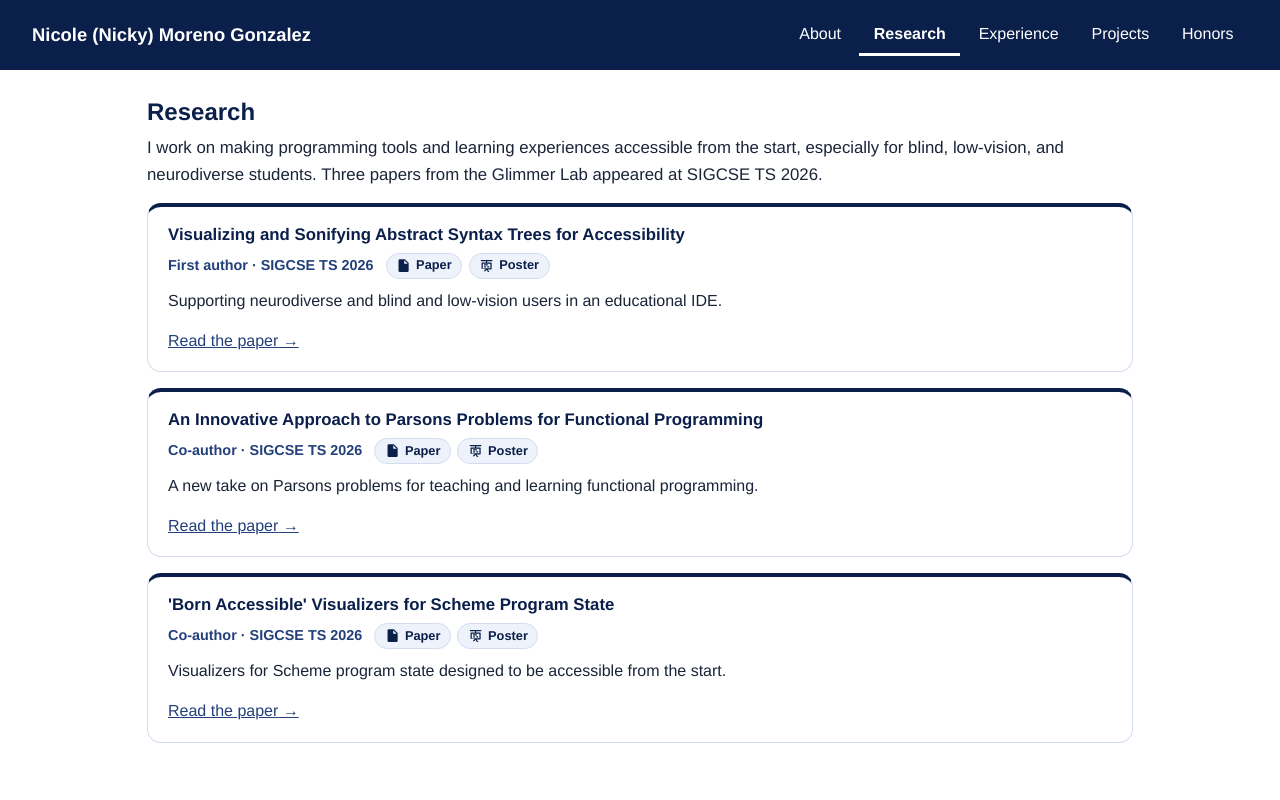
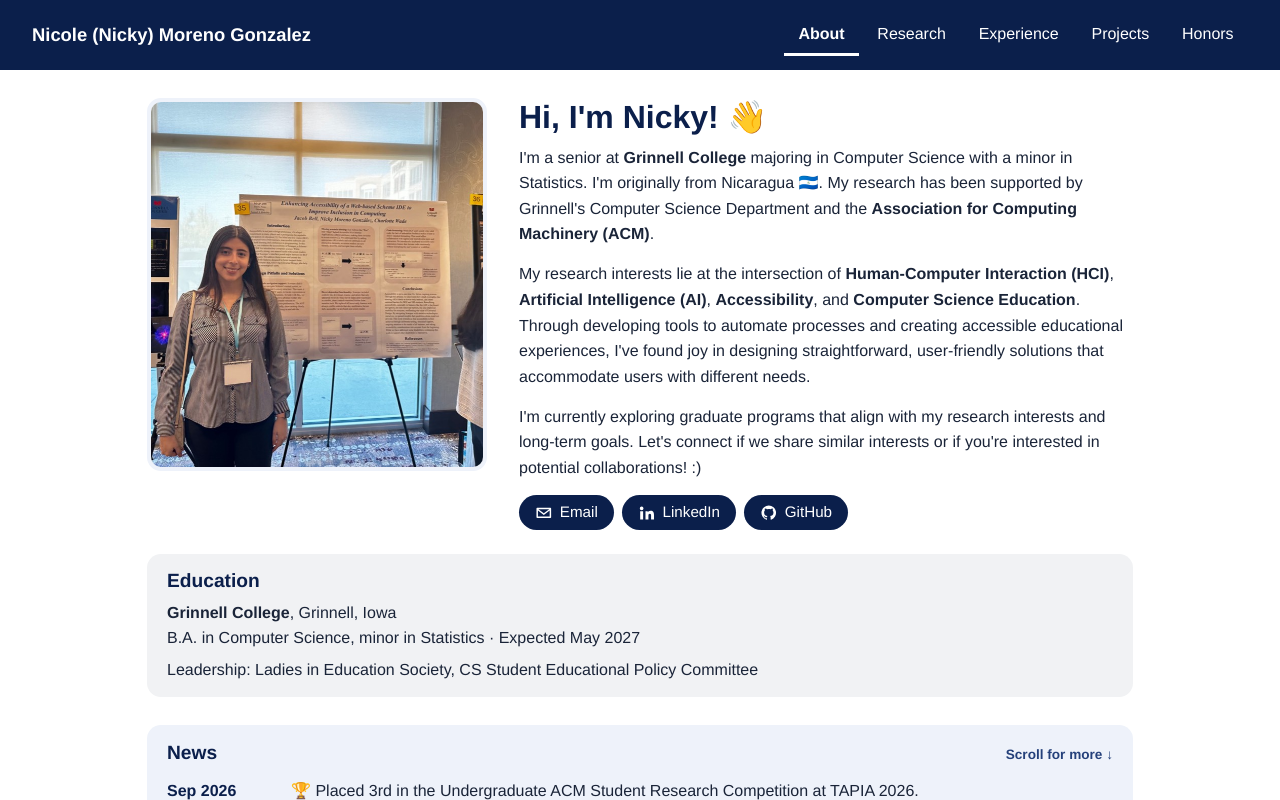
Before and after one commit to morenoni/nicky-personal-website, a React (Vite) app: page /#research in a window 1280 px wide. Shown: the top 800 px of the page. Built offline with nearby package versions, Linux system fonts and the light colour scheme.

Commit message:
Link between the pages instead of switching tabs

```diff
--- a/src/App.jsx
+++ b/src/App.jsx
@@ -1,27 +1,21 @@
-// The whole site: skip link, top bar with tabs, and one panel per tab.
+// One page of the site: skip link, top bar with the menu, and the content of the current page.
 
 import SkipLink from './components/SkipLink.jsx';
 import TopBar from './components/TopBar.jsx';
-import TabPanel from './components/TabPanel.jsx';
-import useActiveTab from './hooks/useActiveTab.js';
-import { TABS } from './tabs.js';
+import { PAGES } from './pages.js';
 import { SITE_NAME } from './site.js';
 
-export default function App() {
-	const [activeId, setActiveId] = useActiveTab(TABS);
+export default function App({ pageId }) {
+	const page = PAGES.find(({ id }) => id === pageId) ?? PAGES[0];
 
 	return (
 		<>
 			<SkipLink />
-			<TopBar tabs={TABS} activeId={activeId} onSelect={setActiveId} />
+			<TopBar pages={PAGES} currentId={page.id} />
 			<main id="main" tabIndex={-1}>
-				{/* One page-level heading for screen readers; each tab starts with an h2 */}
+				{/* One page-level heading for screen readers; each page starts with an h2 */}
 				<h1 className="sr-only">{SITE_NAME}</h1>
-				{TABS.map(({ id, Panel }) => (
-					<TabPanel key={id} id={id} active={id === activeId}>
-						<Panel />
-					</TabPanel>
-				))}
+				<page.Panel />
 			</main>
 		</>
 	);
--- a/src/components/TopBar.css
+++ b/src/components/TopBar.css
@@ -1,4 +1,4 @@
-/* Navy bar across the top: the site name, the tab bar, and the collapsed (menu button) layout. */
+/* Navy bar across the top: the site name, the links to each page, and the collapsed (menu button) layout. */
 
 .topbar,
 .topbar-ruler {
@@ -20,25 +20,25 @@
 }
 .brand:focus-visible { outline-color: var(--white); }
 
-/* ---------- Tabs ---------- */
+/* ---------- Links to the pages ---------- */
 
-.tabs { display: flex; flex-wrap: nowrap; gap: .25rem; }
+.nav-links { display: flex; flex-wrap: nowrap; gap: .25rem; list-style: none; margin: 0; padding: 0; }
 
-.tabs button,
-.tab-ghost {
-	font: inherit;
+.nav-links a,
+.nav-ghost {
+	display: block;
 	color: var(--white);
-	background: transparent;
-	border: 0;
+	text-decoration: none;
 	border-bottom: 3px solid transparent;
 	padding: .4rem .9rem;
 }
-.tabs button { cursor: pointer; }
-.tabs button:hover { border-bottom-color: var(--on-navy-hover); }
-.tabs button[aria-selected="true"],
-.tab-ghost.is-active { font-weight: 700; }
-.tabs button[aria-selected="true"] { border-bottom-color: var(--white); }
-.tabs button:focus-visible { outline-color: var(--white); }
+.nav-links a:hover { border-bottom-color: var(--on-navy-hover); }
+.nav-links a:focus-visible { outline-color: var(--white); }
+
+/* The page you are on */
+.nav-links a[aria-current="page"],
+.nav-ghost.is-current { font-weight: 700; }
+.nav-links a[aria-current="page"] { border-bottom-color: var(--white); }
 
 /* ---------- Menu button (only shown when the bar is collapsed) ---------- */
 
@@ -54,7 +54,7 @@
 .menu-toggle:focus-visible { outline-color: var(--white); }
 
 /* ---------- Collapsed bar ----------
-   TopBar.jsx adds .compact whenever the tabs do not fit on one line.
+   TopBar.jsx adds .compact whenever the links do not fit on one line.
    These rules reach the real bar only (> and nav), never the invisible ruler below,
    because the ruler must always measure the full-size bar. */
 
@@ -63,13 +63,13 @@
 .topbar.compact > .menu-toggle { display: block; position: absolute; top: .55rem; right: .6rem; }
 .topbar.compact > nav { display: none; width: 100%; }
 .topbar.compact.menu-open > nav { display: block; }
-.topbar.compact nav .tabs { flex-direction: column; gap: 0; border-top: 1px solid var(--on-navy-border); }
-.topbar.compact nav .tabs button { text-align: center; padding: .7rem .9rem; border-bottom: 1px solid var(--on-navy-divider); }
-.topbar.compact nav .tabs button[aria-selected="true"] { background: var(--on-navy-active); }
+.topbar.compact nav .nav-links { flex-direction: column; gap: 0; border-top: 1px solid var(--on-navy-border); }
+.topbar.compact nav .nav-links a { padding: .7rem .9rem; border-bottom: 1px solid var(--on-navy-divider); }
+.topbar.compact nav .nav-links a[aria-current="page"] { background: var(--on-navy-active); }
 
 /* ---------- Invisible ruler ----------
    An unseen, full-size copy of the bar that is never collapsed. useCompactBar measures it
-   to learn whether the tabs would fit on one line. */
+   to learn whether the links would fit on one line. */
 
 .topbar-ruler {
 	position: absolute;
--- a/src/components/TopBar.jsx
+++ b/src/components/TopBar.jsx
@@ -1,28 +1,19 @@
-// The navy top bar: site name, tab bar, and (when the tabs do not fit) a menu button.
+// The navy top bar: site name, the links to each page, and (when the links do not fit
+// on one line) a menu button that folds them away.
 
 import { useRef, useState } from 'react';
 import Icon from './Icon.jsx';
-import TabList from './TabList.jsx';
 import useCompactBar from '../hooks/useCompactBar.js';
 import { SITE_NAME } from '../site.js';
 import './TopBar.css';
 
-export default function TopBar({ tabs, activeId, onSelect }) {
+export default function TopBar({ pages, currentId }) {
 	const barRef = useRef(null);
-	const navRef = useRef(null);
 	const toggleRef = useRef(null);
 	const [menuOpen, setMenuOpen] = useState(false);
 
 	const compact = useCompactBar(barRef);
 	const open = compact && menuOpen;
-
-	// Choosing a tab closes the menu. If focus was inside the menu, it moves to the menu
-	// button so keyboard users do not lose their place when the list disappears.
-	const handleSelect = id => {
-		if (compact && navRef.current.contains(document.activeElement)) toggleRef.current.focus();
-		setMenuOpen(false);
-		onSelect(id);
-	};
 
 	// Escape closes the menu and returns focus to the menu button
 	const handleKeyDown = event => {
@@ -38,37 +29,40 @@
 			className={`topbar${compact ? ' compact' : ''}${open ? ' menu-open' : ''}`}
 			onKeyDown={handleKeyDown}
 		>
-			<a className="brand" href="#about">{SITE_NAME}</a>
+			<a className="brand" href="./">{SITE_NAME}</a>
 
 			<button
 				ref={toggleRef}
 				className="menu-toggle"
 				type="button"
 				aria-expanded={open}
-				aria-controls="tabs"
+				aria-controls="site-nav"
 				aria-label="Menu"
 				onClick={() => setMenuOpen(!open)}
 			>
 				<Icon name="menu" />
 			</button>
 
-			<nav ref={navRef} aria-label="Main">
-				<TabList
-					tabs={tabs}
-					activeId={activeId}
-					orientation={compact ? 'vertical' : 'horizontal'}
-					onSelect={handleSelect}
-				/>
+			<nav id="site-nav" aria-label="Main">
+				<ul className="nav-links">
+					{pages.map(({ id, label, href }) => (
+						<li key={id}>
+							<a href={href} aria-current={id === currentId ? 'page' : undefined}>{label}</a>
+						</li>
+					))}
+				</ul>
 			</nav>
 
 			{/* Invisible, never-collapsed copy of the bar that useCompactBar measures */}
 			<div className="topbar-ruler" aria-hidden="true">
 				<span className="brand">{SITE_NAME}</span>
-				<div className="tabs">
-					{tabs.map(({ id, label }) => (
-						<span key={id} className={`tab-ghost${id === activeId ? ' is-active' : ''}`}>{label}</span>
+				<ul className="nav-links">
+					{pages.map(({ id, label }) => (
+						<li key={id}>
+							<span className={`nav-ghost${id === currentId ? ' is-current' : ''}`}>{label}</span>
+						</li>
 					))}
-				</div>
+				</ul>
 			</div>
 		</header>
 	);
--- a/src/hooks/useCompactBar.js
+++ b/src/hooks/useCompactBar.js
@@ -1,5 +1,5 @@
 // Decides whether the top bar should collapse into the menu button.
-// It collapses whenever the tabs do not fit on one line next to the site name,
+// It collapses whenever the page links do not fit on one line next to the site name,
 // and always on phone-sized screens, where the page layout is stacked anyway.
 
 import { useLayoutEffect, useState } from 'react';
@@ -16,9 +16,9 @@
 		// Measures the invisible, uncollapsed copy of the bar (see TopBar.css)
 		const update = () => {
 			const ruler = bar.querySelector('.topbar-ruler');
-			const tabs = ruler.querySelector('.tabs');
-			const wrapped = tabs.offsetTop > ruler.querySelector('.brand').offsetTop + 8;
-			const overflowing = tabs.scrollWidth > tabs.clientWidth;
+			const links = ruler.querySelector('.nav-links');
+			const wrapped = links.offsetTop > ruler.querySelector('.brand').offsetTop + 8;
+			const overflowing = links.scrollWidth > links.clientWidth;
 			setCompact(phone.matches || wrapped || overflowing);
 		};
 
--- a/src/main.jsx
+++ b/src/main.jsx
@@ -1,4 +1,5 @@
-// Entry point: loads the global styles and mounts the React app into the page.
+// Entry point, shared by every page. Each HTML file names its page in data-page
+// (for example data-page="research"), and the app shows that page.
 
 import { StrictMode } from 'react';
 import { createRoot } from 'react-dom/client';
@@ -8,8 +9,10 @@
 import App from './App.jsx';
 import './styles/contrast.css';   // last, so it can override the component styles
 
-createRoot(document.getElementById('root')).render(
+const root = document.getElementById('root');
+
+createRoot(root).render(
 	<StrictMode>
-		<App />
+		<App pageId={root.dataset.page} />
 	</StrictMode>,
 );
--- /dev/null
+++ b/src/pages.js
@@ -0,0 +1,17 @@
+// The site's pages, in the order they appear in the menu. Each page has an id (matching the
+// data-page in its HTML file), a label for the menu, the address of its HTML file, and the
+// component that shows its content. Keep the ids in step with PAGE_FILES in vite.config.js.
+
+import About from './panels/About/About.jsx';
+import Research from './panels/Research.jsx';
+import Experience from './panels/Experience.jsx';
+import Projects from './panels/Projects.jsx';
+import Honors from './panels/Honors.jsx';
+
+export const PAGES = [
+	{ id: 'about', label: 'About', href: './', Panel: About },
+	{ id: 'research', label: 'Research', href: 'research.html', Panel: Research },
+	{ id: 'experience', label: 'Experience', href: 'experience.html', Panel: Experience },
+	{ id: 'projects', label: 'Projects', href: 'projects.html', Panel: Projects },
+	{ id: 'honors', label: 'Honors', href: 'honors.html', Panel: Honors },
+];
--- a/src/styles/contrast.css
+++ b/src/styles/contrast.css
@@ -1,8 +1,8 @@
 /* Windows High Contrast / forced-colors mode: the system picks the colors,
-   so keep the selected tab and the box outlines visible. */
+   so keep the current page's link and the box outlines visible. */
 
 @media (forced-colors: active) {
-	.tabs button[aria-selected="true"] { border-bottom-color: Highlight; }
+	.nav-links a[aria-current="page"] { border-bottom-color: Highlight; }
 	.pill, .badge { border: 1px solid ButtonText; }
 	.card, .news, .education { border: 1px solid CanvasText; }
 }
--- a/src/tabs.js
+++ /dev/null
@@ -1,16 +0,0 @@
-// The site's tabs, in the order they appear. Each tab has an id (used in the URL, like #about),
-// a label for the tab bar, and the component that shows its content.
-
-import About from './panels/About/About.jsx';
-import Research from './panels/Research.jsx';
-import Experience from './panels/Experience.jsx';
-import Projects from './panels/Projects.jsx';
-import Honors from './panels/Honors.jsx';
-
-export const TABS = [
-	{ id: 'about', label: 'About', Panel: About },
-	{ id: 'research', label: 'Research', Panel: Research },
-	{ id: 'experience', label: 'Experience', Panel: Experience },
-	{ id: 'projects', label: 'Projects', Panel: Projects },
-	{ id: 'honors', label: 'Honors', Panel: Honors },
-];
```
